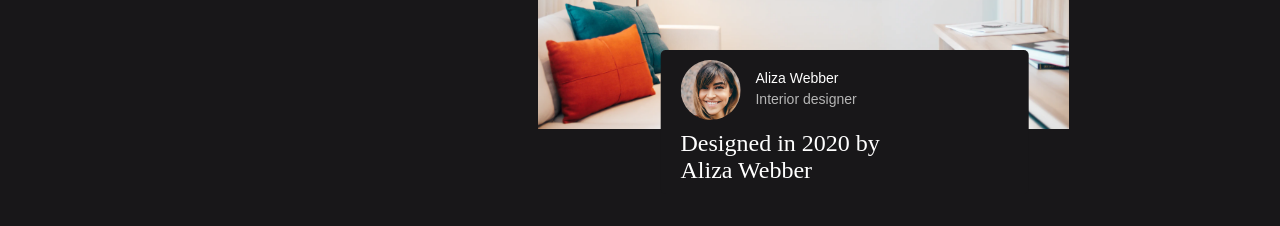
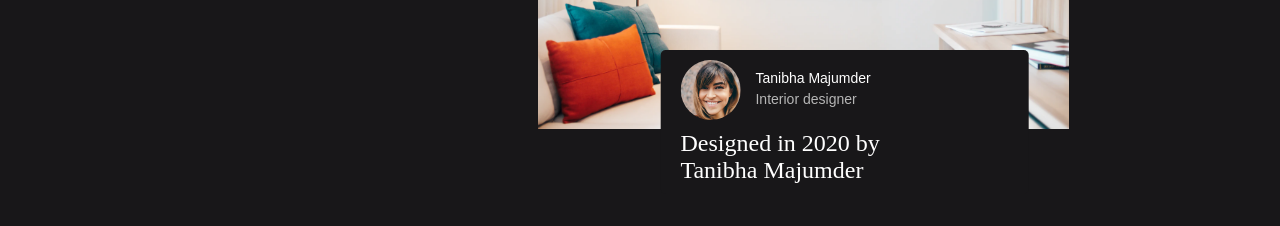
Before and after one commit to tanibha1/morden-interior, a plain HTML site: page index.html in a window 1280 px wide. Shown: the part 451-677 px from the top of the page. Drawn offline with Linux system fonts and the light colour scheme.

Commit message:
Update name

```diff
--- a/index.html
+++ b/index.html
@@ -47,7 +47,7 @@
                     <img src="./photo2.png" class="person-img" alt="Girl Image">
                     <div id="text">
                         <p class="person-name-comment">
-                            Aliza Webber
+                            Tanibha Majumder
                         </p>
                         <p class="person-occupation-comment">
                             Interior designer
@@ -57,7 +57,7 @@
                 </div>
                 <p class="comment">
                     Designed in 2020 by <br>
-                    Aliza Webber
+                    Tanibha Majumder
                 </p>
             </div>
         </div>
```
